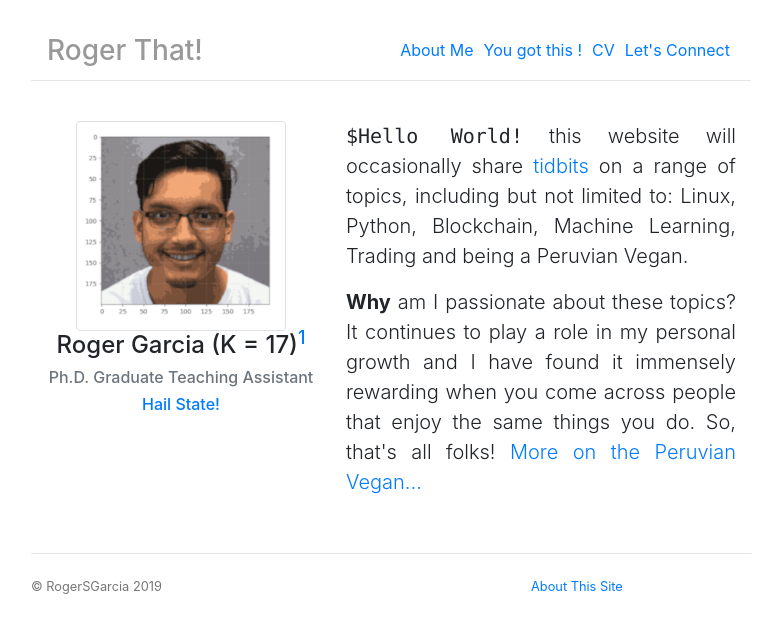
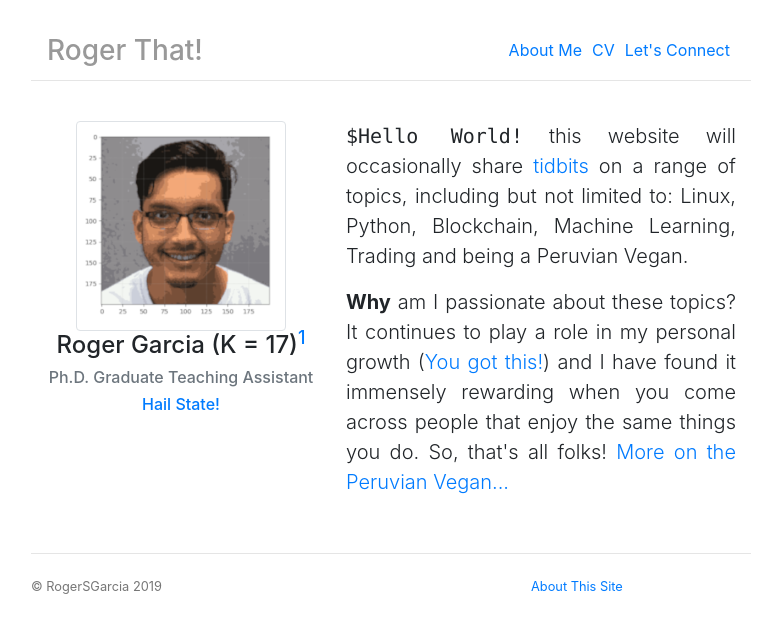
Before and after one commit to RogerSGarcia/RogerSGarcia.github.io, a Jekyll site: the page built from index.html, in a window 1280 px wide. Shown: the top 633 px of the page, without its empty margins (249-1016 px from the left). Built offline with Jekyll 4.4.1, drawn with Linux system fonts in a browser that asks for light colours; nearby versions of some CDN libraries.

Commit message:
navbar changes

```diff
--- a/index.html
+++ b/index.html
@@ -20,7 +20,7 @@
 					<samp>$Hello World!</samp> this website will occasionally share <a href = "/tidbits">tidbits</a> on a range of topics, including but not limited to: Linux, Python, Blockchain, Machine Learning, Trading and being a Peruvian Vegan.
 				</p>
 				<p class = "lead text-justify">
-					<span class = "font-weight-bold">Why</span> am I passionate about these topics? It continues to play a role in my personal growth and I have found it immensely rewarding when you come across people that enjoy the same things you do. So, that's all folks! <a href="/about"> More on the Peruvian Vegan...</a>
+					<span class = "font-weight-bold">Why</span> am I passionate about these topics? It continues to play a role in my personal growth (<a href="/about">You got this!</a>) and I have found it immensely rewarding when you come across people that enjoy the same things you do. So, that's all folks! <a href="/about"> More on the Peruvian Vegan...</a>
 				</p>
 			</div><!-- /.blurb -->
 		</div>
--- a/motivate/index.html
+++ b/motivate/index.html
@@ -1,8 +1,6 @@
 ---
 title: "You got this !"
 layout: default
-group: "navigation"
-nav_order: 2
 ---
 
 <div class="row">
```
